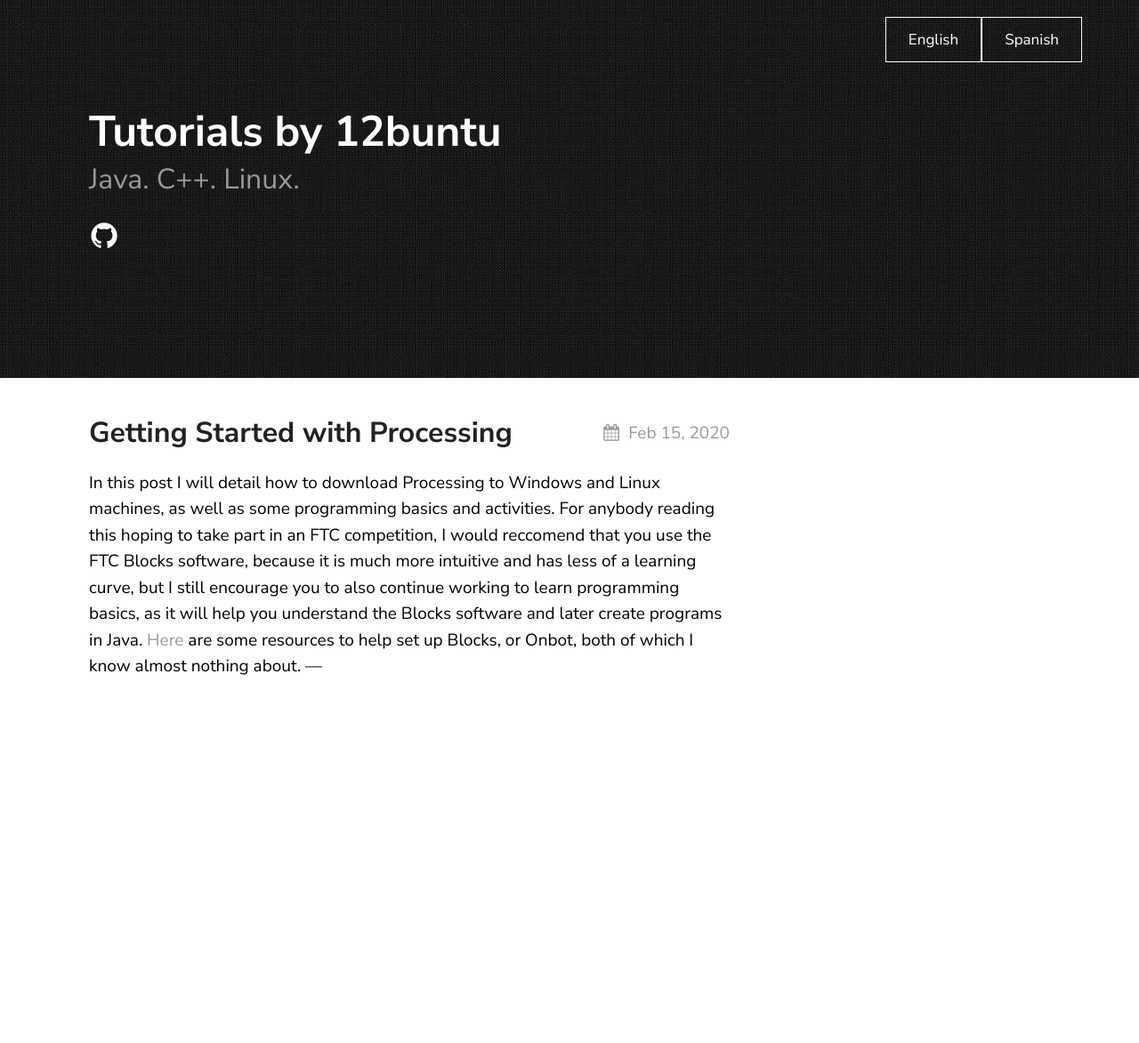
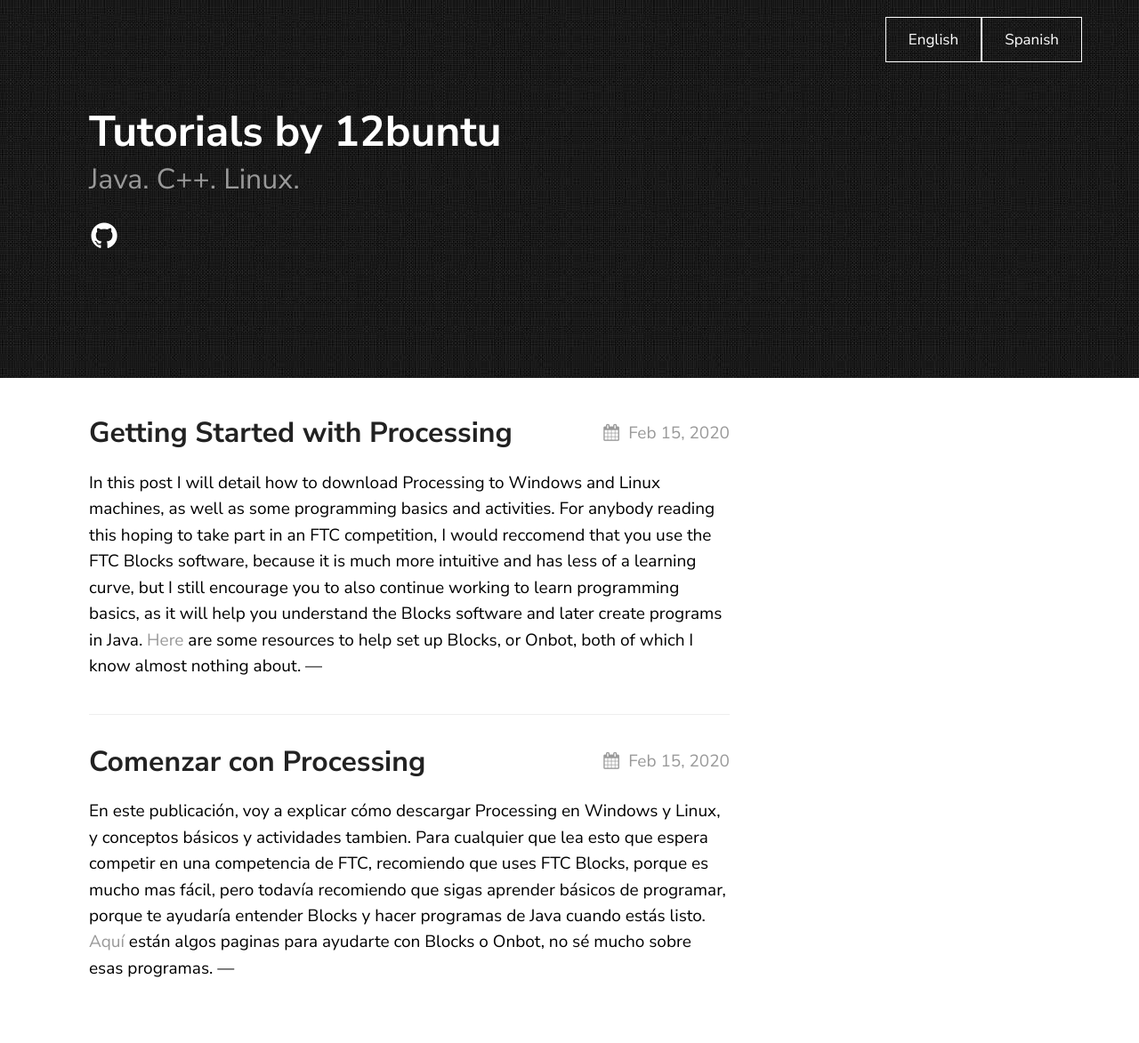
Before and after one commit to 12buntu/12buntu.github.io, a Jekyll site: the page built from index.md, in a window 1280 px wide. Shown: the whole page at 89% size. Built offline with Jekyll 4.4.1, drawn with Linux system fonts in a browser that asks for light colours; before the commit the page ends 900 px from its top, so only the background shows below that.

```diff
--- a/_posts/2020-02-150-comenzar.markdown
+++ b/_posts/2020-02-15-comenzar.markdown
@@ -1,7 +1,7 @@
 ---
 layout: post
 title:  "Comenzar con Processing"
-description: A tutorial to download Processing.
+description: El tutorial primero de Processing.
 date:   2020-02-15 16:30:00 +0530
 categories: Español Processing
 exerpt_seperator: <!--more-->
@@ -9,12 +9,12 @@ exerpt_seperator: <!--more-->
 
 En este publicación, voy a explicar cómo descargar Processing en Windows y Linux, y conceptos básicos y actividades tambien.
 <!--more-->
-Para cualquier que lea esto que espera competir en una competencia de FTC, recomiendo que uses FTC Blocks, porque es mucho mas fácil, pero todavía recomiendo que sigas aprender programarto also continue working to learn programming basics, as it will help you understand the Blocks software and later create programs in Java. [Here](https://www.firstinspires.org/resource-library/ftc/technology-information-and-resources) are some resources to help set up Blocks, or Onbot, both of which I know almost nothing about.
+Para cualquier que lea esto que espera competir en una competencia de FTC, recomiendo que uses FTC Blocks, porque es mucho mas fácil, pero todavía recomiendo que sigas aprender básicos de programar, porque te ayudaría entender Blocks y hacer programas de Java cuando estás listo. [Aquí](https://www.firstinspires.org/resource-library/ftc/technology-information-and-resources) están algos paginas para ayudarte con Blocks o Onbot, no sé mucho sobre esas programas.
 ---
 
 # Downloading Processing
 
-Processing is an IDE and graphics library for Java, making it easy to learn Java without having to worry about complex configuration. It can be downloaded [here](https://processing.org/download/) with simple installation instructions. If you are one of the students in Lebanon, you can contact us if you are unable to install it.
+Processing es un IDE y biblioteca de gráficos de Java, making it easy to learn Java without having to worry about complex configuration. It can be downloaded [here](https://processing.org/download/) with simple installation instructions. If you are one of the students in Lebanon, you can contact us if you are unable to install it.
 
 ---
 
```
Also changed, not shown: index-es.md (added).
